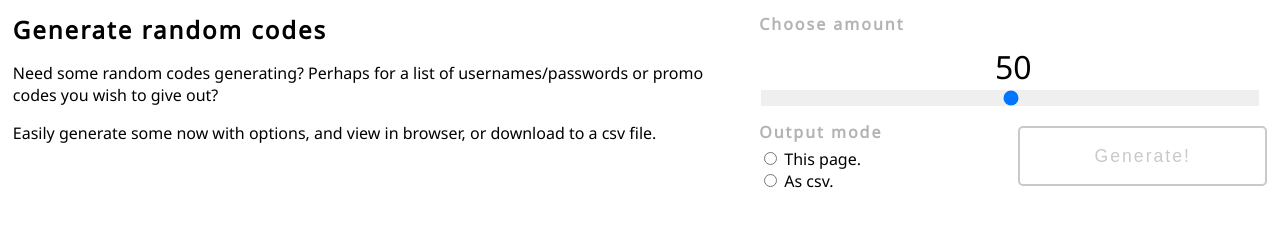
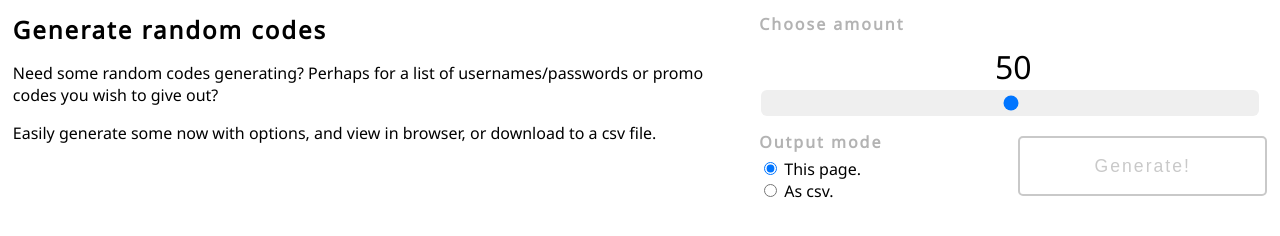
Before and after one commit to intheon/promo, a plain HTML site: page index.html in a window 1280 px wide. Drawn offline with Linux system fonts and the light colour scheme.

Commit message:
nicely nice

```diff
--- a/css/style.scss
+++ b/css/style.scss
@@ -117,6 +117,7 @@ h4
 	color:				lighten($headerColour, 70%) !important;
 	margin-bottom:		$largePadding;
 }
+
 .button
 {
 	background-color:	rgba(255,255,255,0);
@@ -152,27 +153,32 @@ input[type="range"]
 	{
 		-webkit-appearance: none;
 		background-color:	lighten($inactiveColour, 60%);
+		border-radius:		6px;
+	    padding:			1%;
 	}
 
-	&::-webkit-slider-thumb:before
-	{
-    	position: 			absolute;
+	// apply custom style
+  	&::-webkit-slider-thumb:before
+  	{
+   		position: 			absolute;
     	top: 				0;
-    	right: 				50%;
-    	background: 		#e00;
-    	content: 			'';
-    	height: 			3px;
+    	right: 				0;
+    	left: 				0;
+    	background: 		$hoverColour;
+    	content: 			"";
+    	margin-top:			50%;
+    	height: 			50%;
+    	border-radius:		51%;
     	pointer-events: 	none;
   	}
 
-
+  	// remove default style
 	&::-webkit-slider-thumb
 	{
-   		width: 				0;
-    	height: 			0;
-    	-webkit-appearance: none;
-    	position: 			relative;
-    	background:			#e00;
+    	width: 					0;
+    	height: 				0;
+    	-webkit-appearance: 	none;
+    	position: 				relative;
   	}
 
 }
--- a/index.html
+++ b/index.html
@@ -45,7 +45,7 @@
 					<div class="view-settings">
 						<form name="output-mode">
 							<h4>Output mode</h4>
-							<input type="radio" name="output" value="web"> This page.
+							<input type="radio" name="output" value="web" checked="true"> This page.
 							<br />
 							<input type="radio" name="output" value="csv"> As csv.
 						</form>
```
Also changed, not shown: css/style.css, 1 other file.
